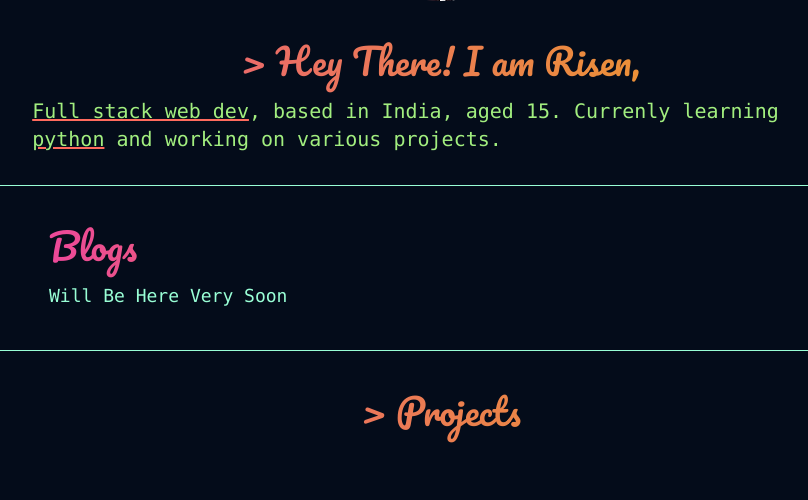
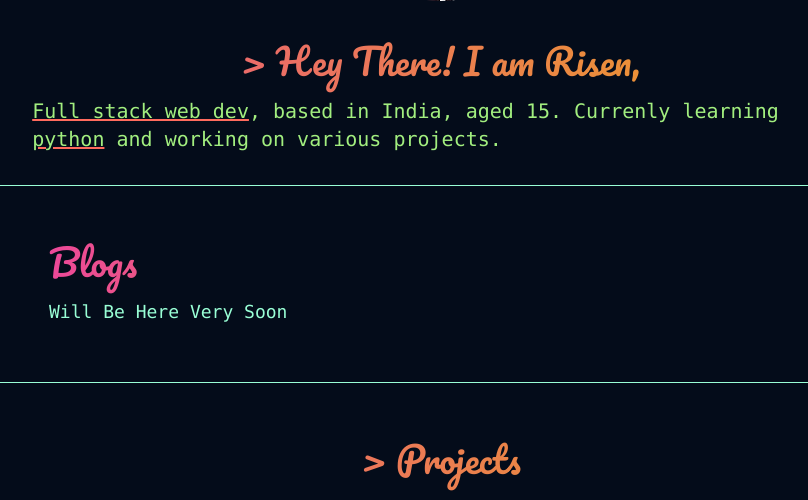
Before and after one commit to Risen57/portfolio-website, a Flask app: page / in a window 1280 px wide. Shown: the part 331-831 px from the top of the page, without its empty margins (199-1007 px from the left). Run offline with Flask 3, Linux system fonts and the light colour scheme; some libraries are stand-ins or nearby versions.

Commit message:
improve navbar link scroll

```diff
--- a/templates/index.html
+++ b/templates/index.html
@@ -34,8 +34,8 @@
         <p id="cont" class="mx-[15%] text-left font-mono text-xl font-['IBM Plex Mono'] text-[#A2EE7F]"><span class="underline decoration-[#FF6A5D] decoration-2">Full stack web dev</span>, based in India, aged 15. Currenly learning <span class="underline decoration-[#FF6A5D] decoration-2">python</span> and working on various projects.</p>
     </div>
 
-    <div id="blogs" class="border-b mx-4 md:mx-14 px-[15%] border-[#99FFD6] pt-10">
-        <div class=" flex flex-col mb-10 mx-auto">
+    <div id="blogs" class="border-b mx-4 md:mx-14 px-[15%] border-[#99FFD6]">
+        <div class=" flex flex-col mb-14 pt-14 mx-auto">
             <h1 class="text-4xl pb-4 font-['Pacifico'] text-transparent bg-clip-text bg-gradient-to-r from-pink-500 to-yellow-500">Blogs</h1>
             <h2 class="inline text-sm md:text-lg font-mono font-['IBM Plex Mono'] w-auto text-[#99FFD6]">Will Be Here Very Soon</h2>
             {# {% for blog in blogs %}
@@ -46,8 +46,8 @@
         </div>
     </div>
 
-    <div id="projs"class="border-b mx-4 md:mx-14 border-[#99FFD6] pt-10">
-        <h1 class="text-center font-medium font-['Pacifico'] text-4xl text-transparent bg-clip-text bg-gradient-to-r from-pink-500 to-yellow-500 pb-4">> Projects</h1>
+    <div id="projs"class="border-b mx-4 md:mx-14 border-[#99FFD6]">
+        <h1 class="pt-14 text-center font-medium font-['Pacifico'] text-4xl text-transparent bg-clip-text bg-gradient-to-r from-pink-500 to-yellow-500 pb-4">> Projects</h1>
         <div id="projcon" class="flex flex-wrap w-full gap-2 p-5 md:p-10">
             {% for repo in projects %}
                 <a href="https://github.com/Risen57/{{repo}}" class="w-auto mx-auto">
```
Also changed, not shown: main.py (line endings or trailing spaces).
